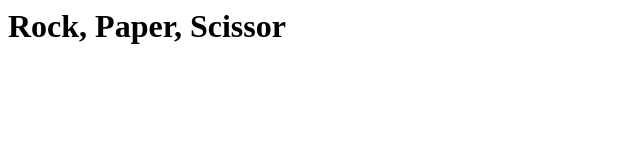
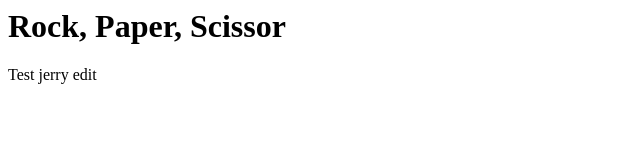
Before and after one commit to Cakeday/RockPaperScissors, a plain HTML site: page static/index.html in a window 1280 px wide. Shown: the full height of the page, 0-640 px from the left. Drawn offline with Linux system fonts and the light colour scheme.

Commit message:
jerry test edit

```diff
--- a/static/index.html
+++ b/static/index.html
@@ -1 +1,2 @@
 <h1>Rock, Paper, Scissor</h1>
+<p>Test jerry edit</p>
```
